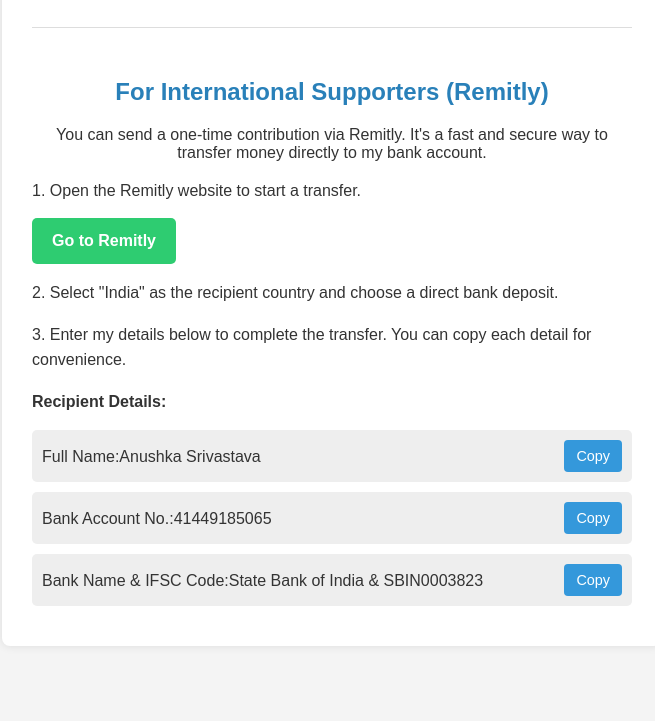
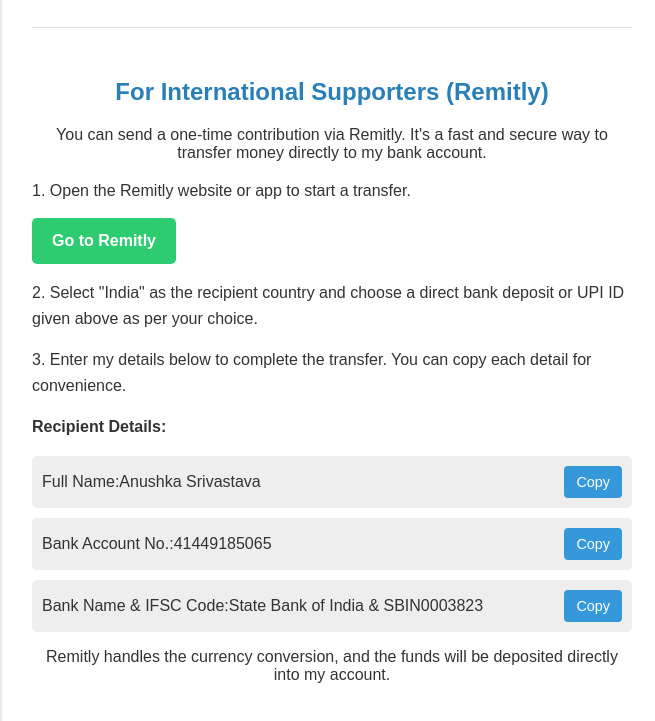
Before and after one commit to thebardofavon/substack-support, a plain HTML site: page index.html in a window 1280 px wide. Shown: the part 673-1394 px from the top of the page, without its empty margins (308-963 px from the left). Before the commit the page ends 1347 px from the top, so only its background shows below. Drawn offline with Linux system fonts and the light colour scheme.

Commit message:
Update instructions for Remitly transfer to include app usage and UPI ID option

```diff
--- a/index.html
+++ b/index.html
@@ -106,8 +106,8 @@
             <h2>For International Supporters (Remitly)</h2>
             <p>You can send a one-time contribution via Remitly. It's a fast and secure way to transfer money directly to my bank account.</p>
             <div class="instructions">
-                <p>1. Open the Remitly website to start a transfer. <br><a href="https://www.remitly.com/" target="_blank" class="remitly-link">Go to Remitly</a></p>
-                <p>2. Select "India" as the recipient country and choose a direct bank deposit.</p>
+                <p>1. Open the Remitly website or app to start a transfer. <br><a href="https://www.remitly.com/" target="_blank" class="remitly-link">Go to Remitly</a></p>
+                <p>2. Select "India" as the recipient country and choose a direct bank deposit or UPI ID given above as per your choice.</p>
                 <p>3. Enter my details below to complete the transfer. You can copy each detail for convenience.</p>
                 <p>
                     <strong>Recipient Details:</strong>
@@ -129,6 +129,8 @@
                 </div>
             </div>
         </div>
+        <p>Remitly handles the currency conversion, and the funds will be deposited directly into my account.</p>
+
     </div>
 
     <script>
```
